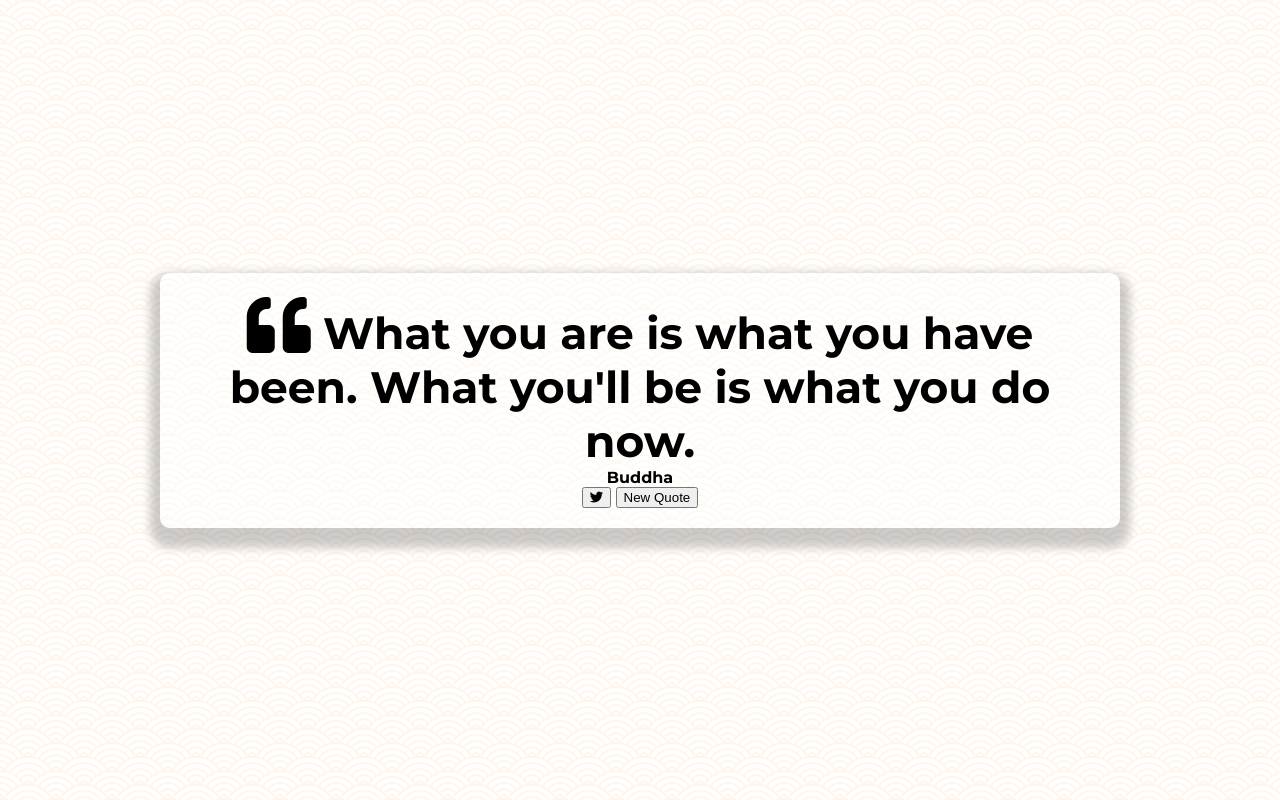
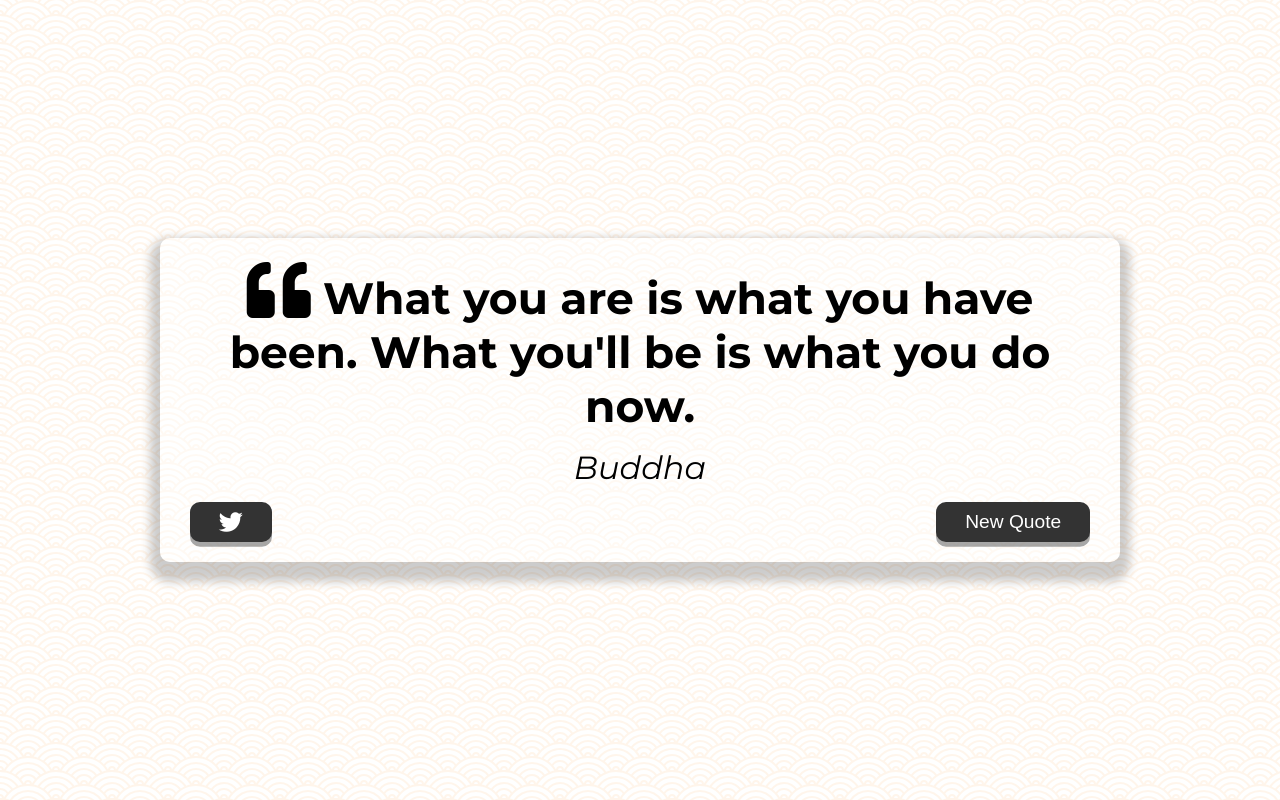
Before and after one commit to faradilshodov/quote-generator, a plain HTML site: page index.html in a window 1280 px wide. Drawn offline with Linux system fonts and the light colour scheme.

Commit message:
add styling for buttons

```diff
--- a/style.css
+++ b/style.css
@@ -38,3 +38,61 @@ body {
 .fa-quote-left {
     font-size: 4rem;
 }
+
+.quote-author {
+    margin-top: 15px;
+    font-size: 2rem;
+    font-weight: 400;
+    font-style: italic;
+}
+
+.button-container {
+    margin-top: 15px;
+    display: flex;
+    justify-content: space-between;
+}
+
+button {
+    cursor: pointer;
+    font-size: 1.2rem;
+    height: 2.5rem;
+    border: none;
+    border-radius: 10px;
+    color: #fff;
+    background: #333;
+    outline: none;
+    padding: 0.5rem 1.8rem;
+    box-shadow: 0 0.3rem rgba(121, 121, 121, 0.65);
+}
+
+button:hover {
+    filter: brightness(110%);
+}
+
+button:active {
+    transform: translate(0, 0.3rem);
+    box-shadow: 0 0.1rem rgba(255, 255, 255, 0.65);
+}
+
+.twitter-button:hover {
+    color: #38a1f3;
+}
+
+.fa-twitter {
+    font-size: 1.5rem;
+}
+
+#new-quote:hover {
+    color: orange;
+}
+
+/* Media Query: Tablet or Smaller */
+@media screen and (max-width: 1000px) {
+    .quote-container {
+        margin: auto 10px;
+    }
+
+    .quote-text {
+        font-size: 2.5rem;
+    }
+}
```
